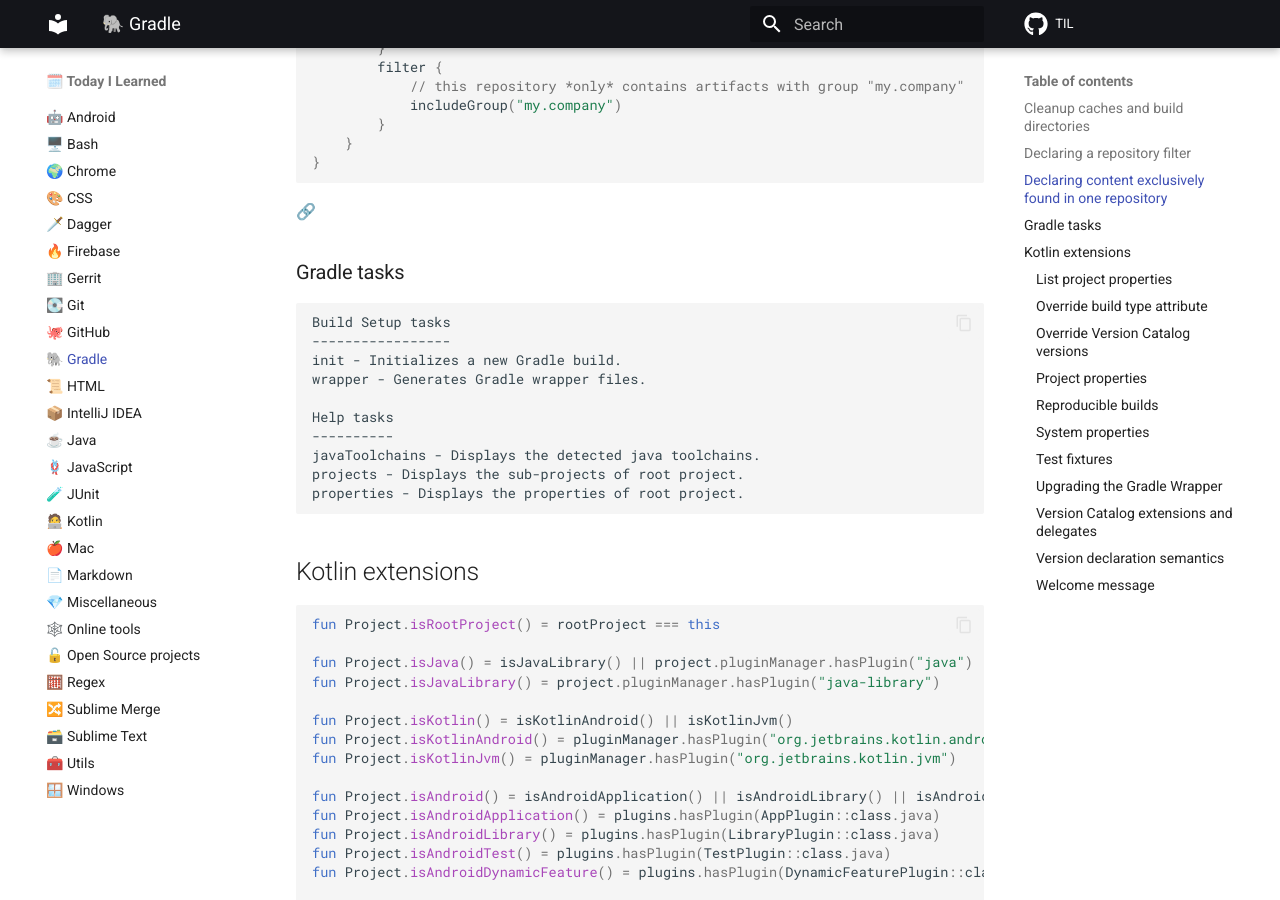
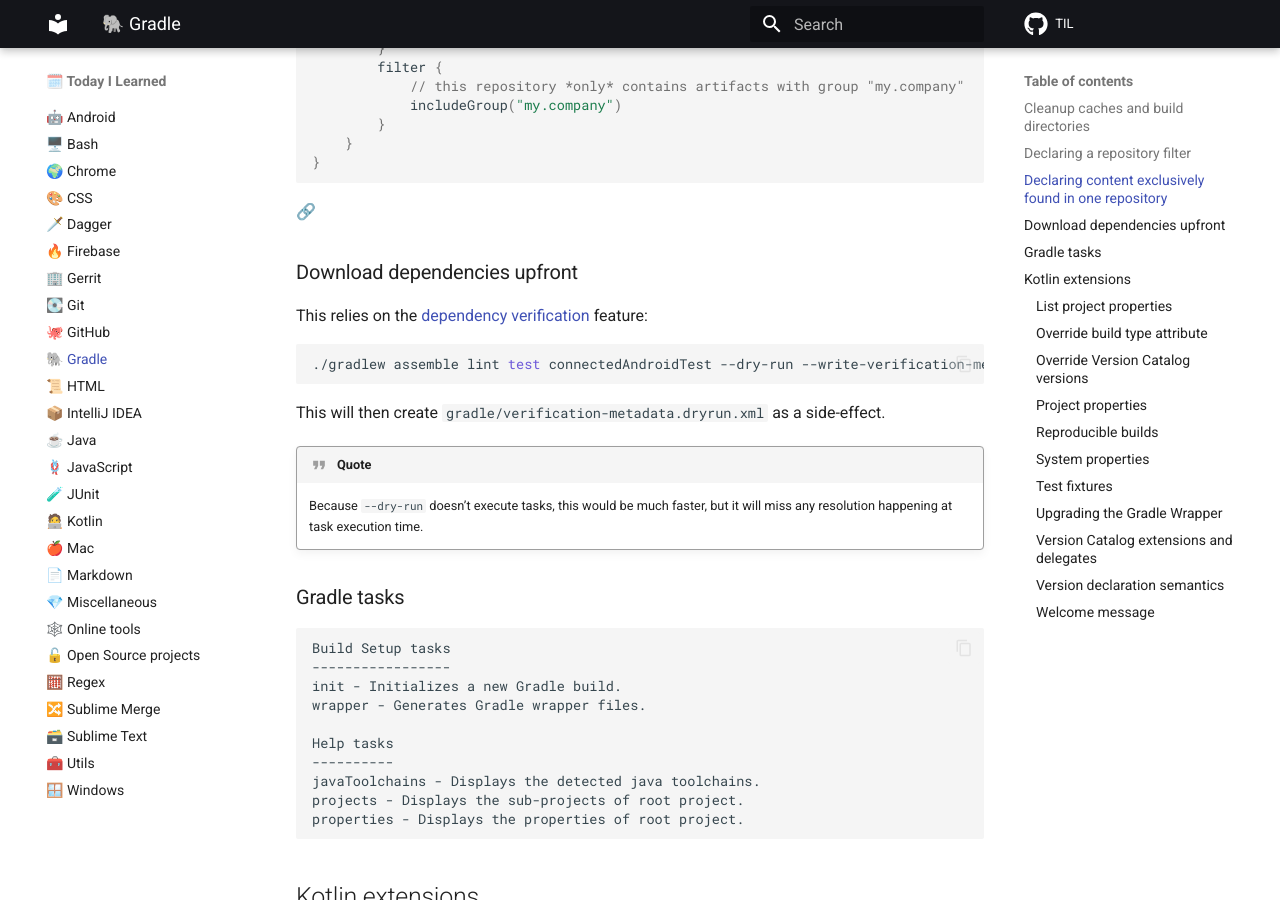
Before and after one commit to SimonMarquis/TIL, an MkDocs documentation site: the page built from docs/gradle.md, in a window 1280 px wide and 900 px high, scrolled down 1753 px. Built offline with MkDocs 1.6.1 and Material for MkDocs 9.7.7, drawn with Linux system fonts in a browser that asks for light colours; comment, search, counter and statistics services are not loaded.

Commit message:
[Gradle] Download dependencies upfront

````diff
--- a/docs/gradle.md
+++ b/docs/gradle.md
@@ -107,6 +107,20 @@
 ```
 
 [🔗](https://docs.gradle.org/current/userguide/declaring_repositories.html#declaring_content_exclusively_found_in_one_repository)
+
+### Download dependencies upfront
+
+This relies on the [dependency verification](https://docs.gradle.org/current/userguide/dependency_verification.html) feature:
+
+```bash
+./gradlew assemble lint test connectedAndroidTest --dry-run --write-verification-metadata sha256
+```
+
+This will then create `gradle/verification-metadata.dryrun.xml` as a side-effect.
+
+!!! quote
+
+    Because `--dry-run` doesn’t execute tasks, this would be much faster, but it will miss any resolution happening at task execution time.
 
 ### Gradle tasks
 
````
